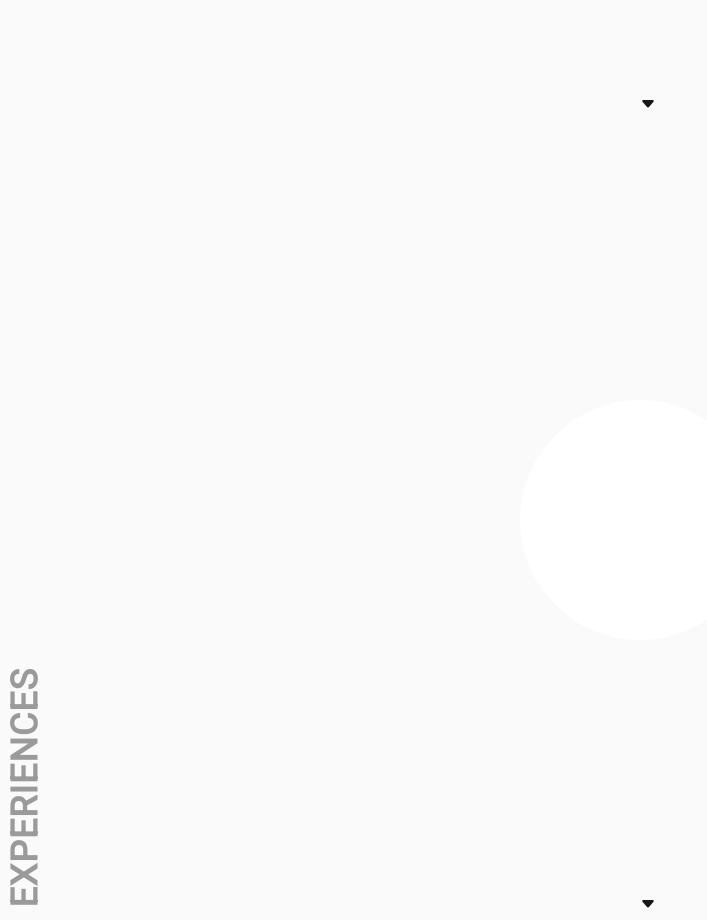
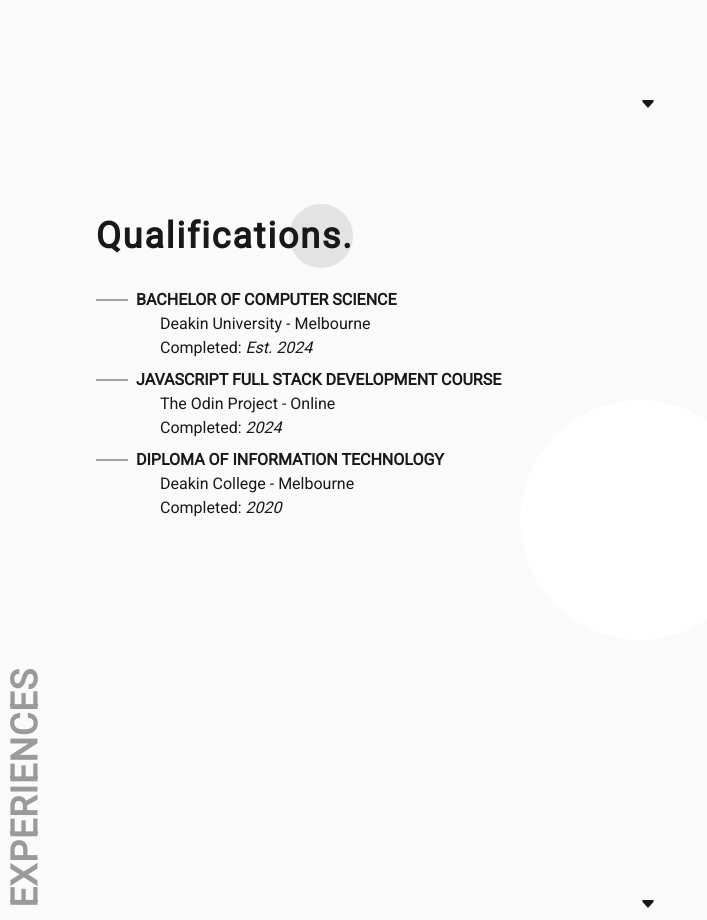
Before and after one commit to williamalowe/portfolio, a Next.js app: page / in a window 1280 px wide. Shown: the part 2776-3696 px from the top of the page, without its empty margins (0-707 px from the left). Built offline with nearby package versions, Linux system fonts and the light colour scheme.

Commit message:
feat: add education experience

```diff
--- a/src/components/experience.tsx
+++ b/src/components/experience.tsx
@@ -1,3 +1,4 @@
+import { education, professional } from "@/_lib/data";
 import Link from "next/link";
 import { BsCaretDownFill } from "react-icons/bs";
 
@@ -5,12 +6,44 @@ export default function Experience() {
   return (
     <section
       id="experience"
-      className="relative min-h-screen w-full flex flex-col bg-zinc-50 text-zinc-900 justify-center"
+      className="relative min-h-screen w-full flex flex-col bg-zinc-50 text-zinc-900"
     >
-      <div className="flex flex-col mt-24">
-        {/* content here */}
-
+      <div className="flex flex-col px-24 mt-24">
+        <div className="relative flex items-center w-fit">
+          <div className="absolute w-16 h-16 bg-zinc-900/10 rounded-full right-0" />
+          <h3 className="text-4xl font-bold tracking-wider">Qualifications.</h3>
+        </div>
+        <ul className="mt-8 flex flex-col gap-y-2">
+          {education.map((edu) => (
+            <li key={edu.qualification}>
+              <div className="flex items-center">
+                <div className="bg-zinc-400 w-8 h-[2px]"/>
+                <h3 className="uppercase font-bold ml-2">{edu.qualification}</h3>
+              </div>
+              <h5 className="ml-16">{edu.institute}</h5>
+              <p className="ml-16">Completed: <span className="italic">{edu.completion}</span></p>
+            </li>
+          ))}
+        </ul>
       </div>
+      {/* <div className="flex flex-col items-end justify-end px-24 mt-24">
+        <div className="relative flex flex-row items-center w-fit">
+          <h3 className="text-4xl font-bold tracking-wider">Professional.</h3>
+          <div className="absolute w-16 h-16 bg-zinc-900/10 rounded-full left-0" />
+        </div>
+        <ul className="mt-8 flex flex-col items-end justify-end gap-y-2">
+          {professional.map((prof) => (
+            <li key={prof.role} className="text-right">
+              <div className="flex items-center ">
+                <h3 className="uppercase font-bold">{prof.role}</h3>
+                <div className="bg-zinc-400 w-8 h-[2px] ml-2"/>
+              </div>
+              <h5 className="ml-16">{edu.institute}</h5>
+              <p className="ml-16">Completed: <span className="italic">{edu.completion}</span></p>
+            </li>
+          ))}
+        </ul>
+      </div> */}
 
       <Link className="absolute bottom-2 left-[50%]" href="#contact">
         <BsCaretDownFill />
```
